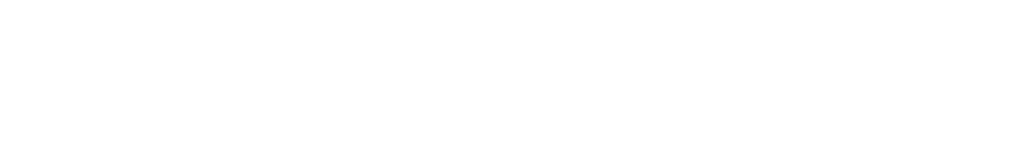
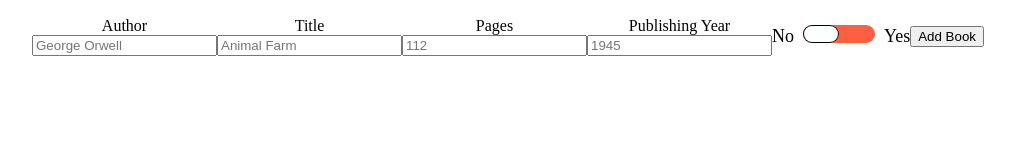
Before and after one commit to pablitoyo11/Project-Library-JavaScript-Course, a plain HTML site: page index.html in a window 1280 px wide. Shown: the whole page, without its empty margins (140-1155 px from the left). Drawn offline with Linux system fonts and the light colour scheme.

Commit message:
html and some css done, starting scrip

```diff
--- a/index.html
+++ b/index.html
@@ -9,5 +9,47 @@
 </head>
 <body>
 
+<div class="formFlex">
+    <!--onsubmit="proto function()" -->
+    <form  class="addBookForm" action="" method="post">
+        <ul>
+            <li>
+                <label for="Author"><span>Author</span></label>
+                <br>
+                <input type="text" id="Author" name="Author" placeholder="George Orwell" required></input>
+            </li>
+            <li>
+                <label for="Title"><span>Title</span></label>
+                <br>
+                <input type="text" id="Title" name="Title" placeholder="Animal Farm" required></input>
+            </li>
+            <li>
+                <label for="Author"><span>Pages</span></label>
+                <br>
+                <input type="text" id="Pages" name="Pages" placeholder="112" required></input>
+            </li>
+            <li>
+                <label for="Author"><span>Publishing Year</span></label>
+                <br>
+                <input type="text" id="Publishing Year" name="Publishing Year" placeholder="1945" required></input>
+            </li>
+            <li>
+                <div class="switchContainer">
+                    <p>No</p>
+                    <div class="switchButton">
+                        <!-- Checkbox -->
+                        <input type="checkbox" name="switchButton" id="Read" class="switchButtonCheckbox">
+                        <!-- Botón -->
+                        <label for="Read" class="switchButtonLabel"></label>
+                    </div>
+                    <p>Yes</p>
+                </div>
+            </li>
+            <li>
+                <button type="submit" class="addBookBtn" form="addBookForm">Add Book</button>
+            </li>
+        </ul>
+    </form>
+</div>
 </body>
 </html>
--- a/script.js
+++ b/script.js
@@ -0,0 +1,24 @@
+const myLibrary = [];
+
+
+function Book() {  // the constructor...
+    this.author = author;
+    this.title = title;
+    this.pages = pages;
+    this.publishingYear = publishingYear;
+    //this.read = read;
+}
+
+Book.prototype.haveRead = function() {
+    if (this.read="true"){
+        console.log(`You have read ${this.pages} pages of ${this.author}, ${this.title}!`);
+    }
+    else{
+        console.log(`You have not read ${this.title} by ${this.author}`);
+    }
+  };
+
+
+function addBookToLibrary() {  // do stuff here
+
+}
--- a/style.css
+++ b/style.css
@@ -0,0 +1,85 @@
+
+:root {
+    --color-green: #00a878;
+    --color-red: #fe5e41;
+    --color-switchButton: #fdffff;
+    --color-black: #000;
+}
+ul,li {
+    list-style-type: none;
+    padding: 0;
+    margin: 0;
+}
+/*
+button, input[type="submit"], input[type="reset"] {
+	background: none;
+	color: inherit;
+	border: none;
+	padding: 0;
+	font: inherit;
+	cursor: pointer;
+	outline: inherit;
+}*/
+
+
+.addBookForm{
+    display: flex;
+    align-items: center;
+    justify-content: center;
+    justify-items: center;
+    width: 100vw;
+}
+
+.switchButtonCheckbox {
+    opacity: 0;
+    width: 0;
+    height: 0;
+    display: none;
+}
+.switchButtonLabel {
+    background-color: var(--color-red);
+    width: 4em;
+    height: 1em;
+    border-radius: 1em;
+    display: inline-block;
+    position: relative;
+}
+.switchButtonLabel:before {
+    transition: .2s;
+    display: block;
+    position: absolute;
+    width: 2em;
+    height: 1em;
+    background-color: var(--color-switchButton);
+    content: '';
+    border-radius: 1em;
+    box-shadow: inset 0px 0px 0px 1px var(--color-black);
+}
+
+.switchButtonCheckbox:checked + .switchButtonLabel {
+    background-color: var(--color-green);
+}
+.switchButtonCheckbox:checked + .switchButtonLabel:before {
+    transform: translateX(2em);
+}
+
+.switchContainer{
+    display: flex;
+    gap: 0.5em;
+    font-size: 18px;
+    align-items: center;
+    justify-content: center;
+}
+.switchContainer>p{
+    font-size: 1em;
+}
+.addBookBtn{
+}
+.addBookForm>ul{
+    display: flex;
+    flex-wrap: wrap;
+}
+.addBookForm>ul>li{
+    align-self: center;
+    text-align: center;
+}
```
